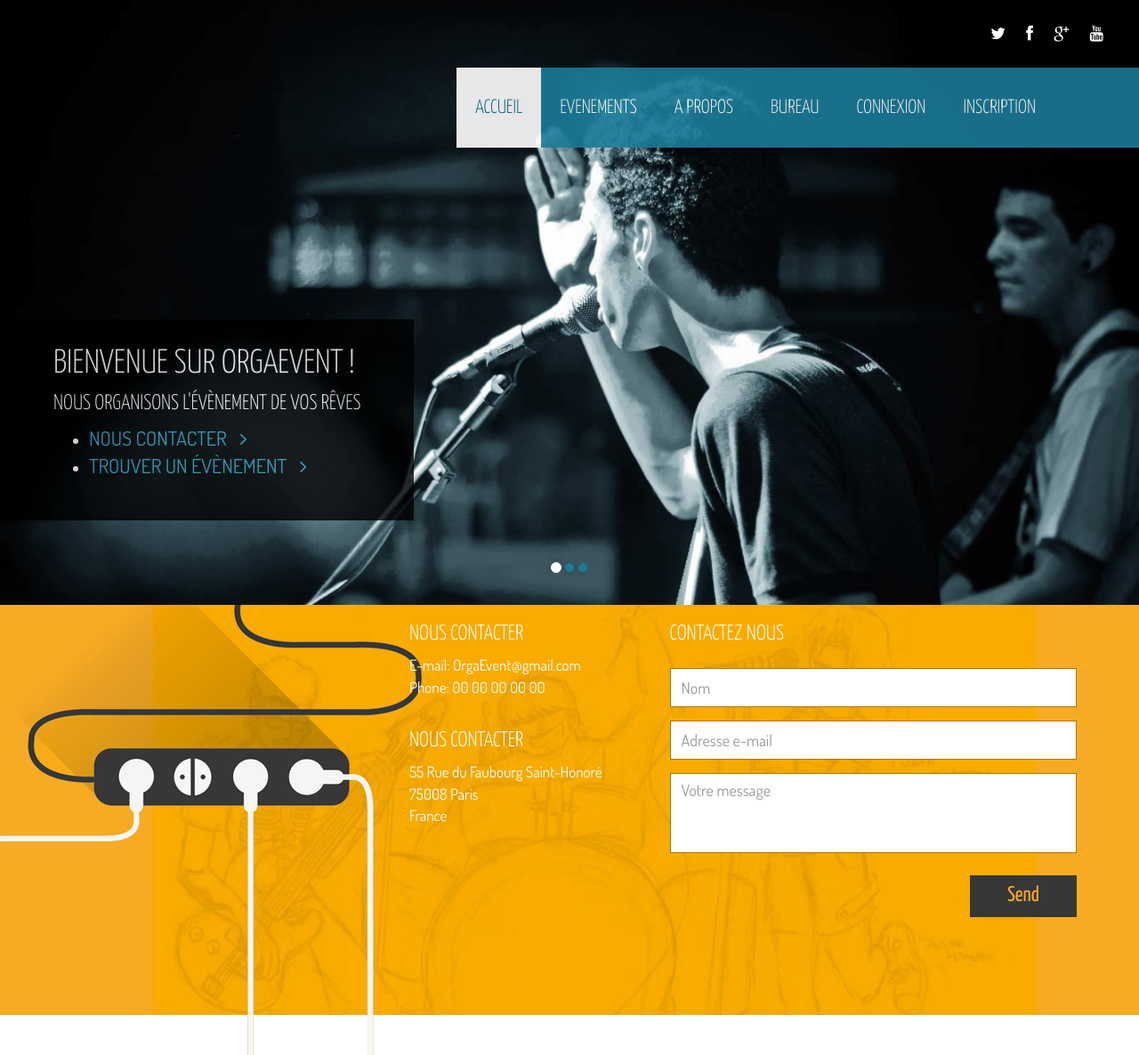
After one commit to MKubasiak/projet_CSI_website, a PHP site: page /Home.php in a window 1280 px wide. The commit adds this page. Shown: the whole page at 89% size. Run offline with PHP 8.4, Linux system fonts and the light colour scheme; some libraries are stand-ins or nearby versions.

Commit message:
Home + event

```diff
--- /dev/null
+++ b/Home.php
@@ -0,0 +1,182 @@
+<!DOCTYPE html>
+<html lang="en">
+<head>
+    <meta charset="utf-8">
+    <meta name="viewport" content="width=device-width, initial-scale=1.0">
+    <meta name="description" content="">
+    <meta name="author" content="">
+    <title>OrgaEvent</title>
+    <link href="css/bootstrap.min.css" rel="stylesheet">
+    <link href="css/font-awesome.min.css" rel="stylesheet">
+    <link href="css/main.css" rel="stylesheet">
+    <link href="css/animate.css" rel="stylesheet">
+    <link href="css/responsive.css" rel="stylesheet">
+
+    <!--[if lt IE 9]>
+    <script src="js/html5shiv.js"></script>
+    <script src="js/respond.min.js"></script>
+    <![endif]-->
+    <link rel="shortcut icon" href="images/ico/favicon.ico">
+    <link rel="apple-touch-icon-precomposed" sizes="144x144" href="images/ico/apple-touch-icon-144-precomposed.png">
+    <link rel="apple-touch-icon-precomposed" sizes="114x114" href="images/ico/apple-touch-icon-114-precomposed.png">
+    <link rel="apple-touch-icon-precomposed" sizes="72x72" href="images/ico/apple-touch-icon-72-precomposed.png">
+    <link rel="apple-touch-icon-precomposed" href="images/ico/apple-touch-icon-57-precomposed.png">
+</head><!--/head-->
+
+<body>
+<header id="header" role="banner">
+    <div class="main-nav">
+        <div class="container">
+            <div class="header-top">
+                <div class="pull-right social-icons">
+                    <a href="#"><i class="fa fa-twitter"></i></a>
+                    <a href="#"><i class="fa fa-facebook"></i></a>
+                    <a href="#"><i class="fa fa-google-plus"></i></a>
+                    <a href="#"><i class="fa fa-youtube"></i></a>
+                </div>
+            </div>
+            <div class="row">
+                <div class="navbar-header">
+                    <button type="button" class="navbar-toggle" data-toggle="collapse" data-target=".navbar-collapse">
+                        <span class="sr-only">Toggle navigation</span>
+                        <span class="icon-bar"></span>
+                        <span class="icon-bar"></span>
+                        <span class="icon-bar"></span>
+                    </button>
+                </div>
+                <div class="collapse navbar-collapse">
+                    <ul class="nav navbar-nav navbar-right">
+                        <li class="scroll active"><a href=Home.php">Accueil</a></li>
+                        <li class="scroll"><a href="Evenement.php">Evenements</a></li>
+                        <li class="scroll"><a href="About.php">A propos</a></li>
+                        <li class="scroll"><a href="Bureau.php">Bureau</a></li>
+                        <li class="scroll"><a href="Connexion.php">Connexion</a></li>
+                        <li class="scroll"><a href="Inscription">Inscription</a></li>
+                    </ul>
+                </div>
+            </div>
+        </div>
+    </div>
+</header>
+<!--/#header-->
+
+<section id="home">
+    <div id="main-slider" class="carousel slide" data-ride="carousel">
+        <ol class="carousel-indicators">
+            <li data-target="#main-slider" data-slide-to="0" class="active"></li>
+            <li data-target="#main-slider" data-slide-to="1"></li>
+            <li data-target="#main-slider" data-slide-to="2"></li>
+        </ol>
+        <div class="carousel-inner">
+            <div class="item active">
+                <img class="img-responsive" src="images/slider/bg1.jpg" alt="slider">
+                <div class="carousel-caption">
+                    <h2>Bienvenue sur OrgaEvent !</h2>
+                    <h4>Nous organisons l'évènement de vos rêves</h4>
+                    <ul>
+                        <li>
+                            <a href="#contact">Nous contacter<i class="fa fa-angle-right"></i></a>
+                        </li>
+                        <li>
+                            <a href="Evenement.php">Trouver un évènement<i class="fa fa-angle-right"></i></a>
+                        </li>
+                    </ul>
+                </div>
+            </div>
+            <div class="item">
+                <img class="img-responsive" src="images/slider/bg2.jpg" alt="slider">
+
+                <div class="carousel-caption">
+                    <h2>Bienvenue sur OrgaEvent !</h2>
+                    <h4>Nous organisons l'évènement de vos rêves</h4>
+                    <ul>
+                        <li>
+                            <a href="#contact">Nous contacter<i class="fa fa-angle-right"></i></a>
+                        </li>
+                        <li>
+                            <a href="Evenement.php">Trouver un évènement<i class="fa fa-angle-right"></i></a>
+                        </li>
+                    </ul>
+                </div>
+            </div>
+            <div class="item">
+                <img class="img-responsive" src="images/slider/bg3.jpg" alt="slider">
+
+                <div class="carousel-caption">
+                    <h2>Bienvenue sur OrgaEvent !</h2>
+                    <h4>Nous organisons l'évènement de vos rêves</h4>
+                    <ul>
+                        <li>
+                            <a href="#contact">Nous contacter<i class="fa fa-angle-right"></i></a>
+                        </li>
+                        <li>
+                            <a href="Evenement.php">Trouver un évènement<i class="fa fa-angle-right"></i></a>
+                        </li>
+                    </ul>
+                </div>
+            </div>
+        </div>
+    </div>
+</section>
+<!--/#home-->
+<div class="contact-section">
+    <div class="ear-piece">
+        <img class="img-responsive" src="images/ear-piece.png" alt="">
+    </div>
+    <div class="container">
+        <div class="row">
+            <div class="col-sm-3 col-sm-offset-4">
+                <div class="contact-text">
+                    <h3>Nous contacter</h3>
+                    <address>
+                        E-mail: OrgaEvent@gmail.com<br>
+                        Phone: 00 00 00 00 00 <br>
+                    </address>
+                </div>
+                <div class="contact-address">
+                    <h3>Nous contacter</h3>
+                    <address>
+                        55 Rue du Faubourg Saint-Honoré<br>
+                        75008 Paris<br>
+                        France
+                    </address>
+                </div>
+            </div>
+            <div class="col-sm-5">
+                <div id="contact-section">
+                    <h3>Contactez nous</h3>
+                    <div class="status alert alert-success" style="display: none"></div>
+                    <form id="main-contact-form" class="contact-form" name="contact-form" method="post" action="sendemail.php">
+                        <div class="form-group">
+                            <input type="text" name="name" class="form-control" required="required" placeholder="Nom">
+                        </div>
+                        <div class="form-group">
+                            <input type="email" name="email" class="form-control" required="required" placeholder="Adresse e-mail">
+                        </div>
+                        <div class="form-group">
+                            <textarea name="message" id="message" required="required" class="form-control" rows="4" placeholder="Votre message"></textarea>
+                        </div>
+                        <div class="form-group">
+                            <button type="submit" class="btn btn-primary pull-right">Send</button>
+                        </div>
+                    </form>
+                </div>
+            </div>
+        </div>
+    </div>
+</div>
+</section>
+<!--/#contact-->
+
+<script type="text/javascript" src="js/jquery.js"></script>
+<script type="text/javascript" src="js/bootstrap.min.js"></script>
+<script type="text/javascript" src="http://maps.google.com/maps/api/js?sensor=true"></script>
+<script type="text/javascript" src="js/gmaps.js"></script>
+<script type="text/javascript" src="js/smoothscroll.js"></script>
+<script type="text/javascript" src="js/jquery.parallax.js"></script>
+<script type="text/javascript" src="js/coundown-timer.js"></script>
+<script type="text/javascript" src="js/jquery.scrollTo.js"></script>
+<script type="text/javascript" src="js/jquery.nav.js"></script>
+<script type="text/javascript" src="js/main.js"></script>
+</body>
+</html>
--- a/css/main.css
+++ b/css/main.css
@@ -262,7 +262,7 @@ h2 {
   background-repeat:no-repeat;
   position: relative;
   overflow: hidden;
-  padding: 130px 0 100px;
+  padding: 250px 0 100px;
 }
 
 .watch {
```
Also changed, not shown: Evenement.php (added, +183 -0 lines), index.html (deleted, +0 -369 lines).
